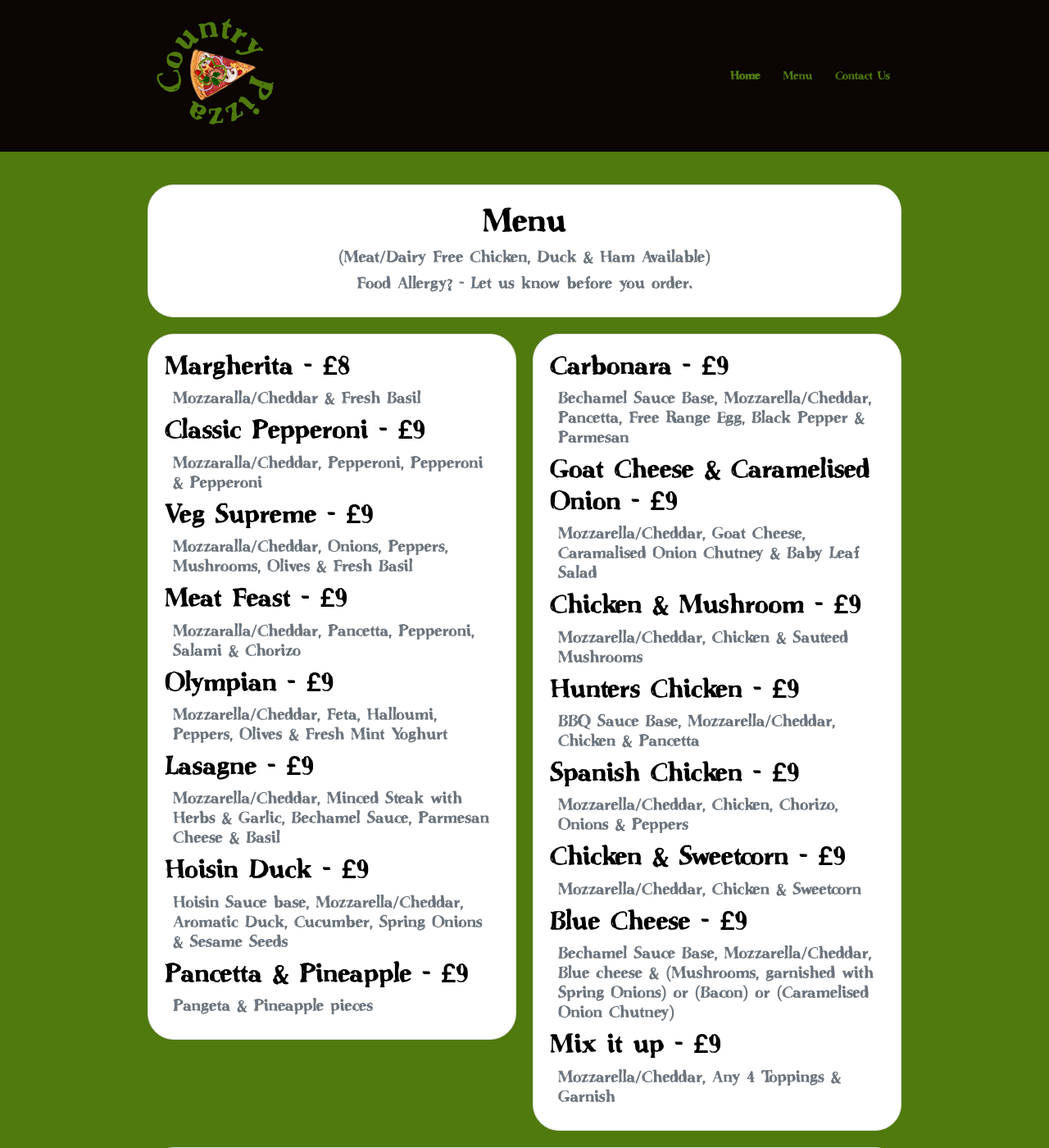
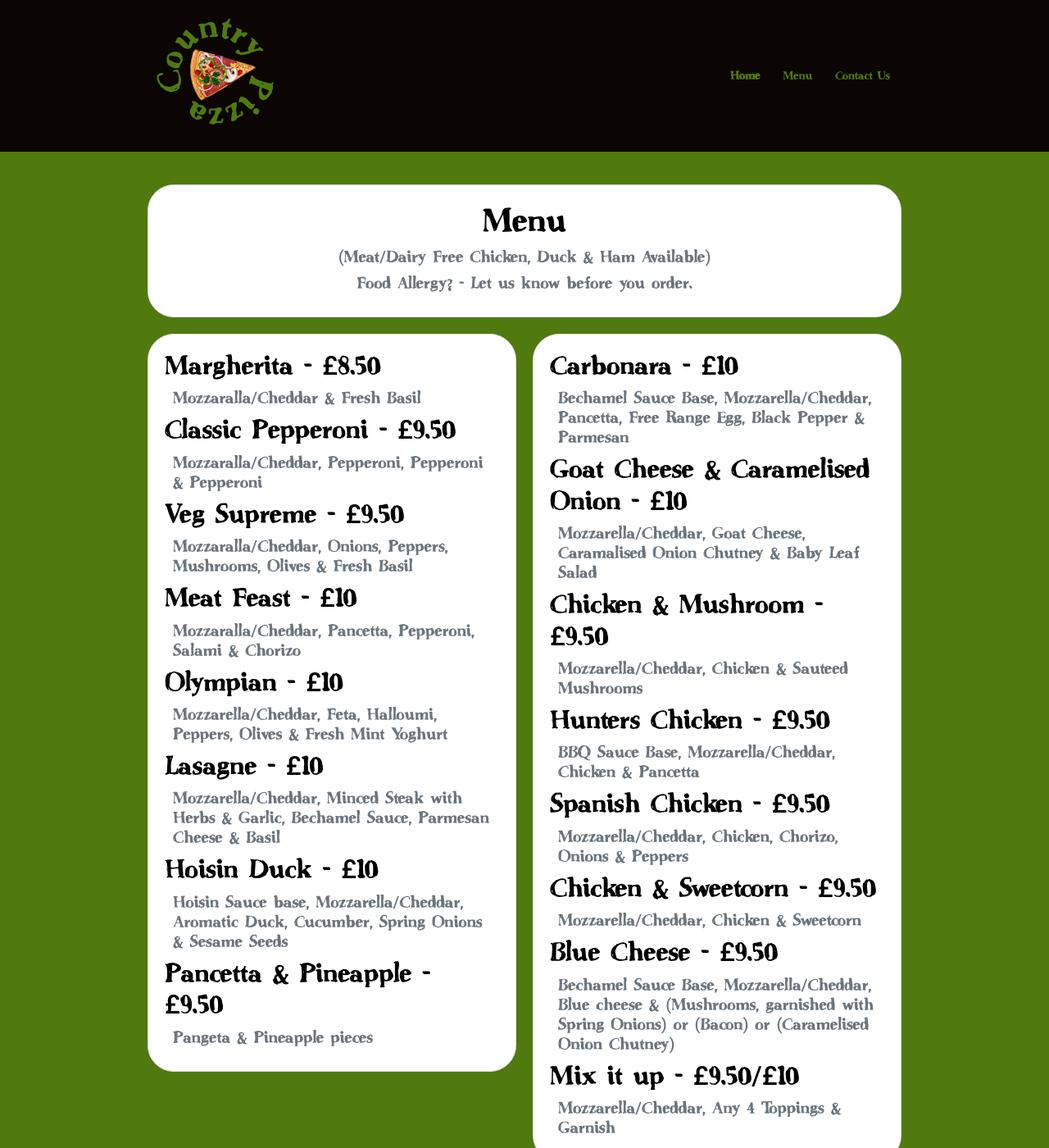
Before and after one commit to Blueberry-Click/countrypizza.uk, a Jekyll site: the page built from menu/index.html, in a window 1280 px wide and 1400 px high. Shown: the whole window at 82% size. Built offline with Jekyll 4.4.1, drawn with Linux system fonts in a browser that asks for light colours; some of the changed text lies outside the part shown.

Commit message:
Update menu.

```diff
--- a/menu/index.html
+++ b/menu/index.html
@@ -16,75 +16,78 @@ title: Menu
     <div class="row">
       <div class="col-md-6">
         <div class="position-relative p-2 text-left text-muted bg-body border border-dashed rounded-5">
-          <h2 class="text-body-emphasis">Margherita - £8</h2>
+          <h2 class="text-body-emphasis">Margherita - £8.50</h2>
           <h3 class="col-lg-12 mx-auto fs-5 text-muted">Mozzaralla/Cheddar & Fresh Basil</h3>
-          <h2 class="text-body-emphasis">Classic Pepperoni - £9</h2>
+          <h2 class="text-body-emphasis">Classic Pepperoni - £9.50</h2>
           <h3 class="col-lg-12 mx-auto fs-5 text-muted">Mozzaralla/Cheddar, Pepperoni, Pepperoni & Pepperoni</h3>
-          <h2 class="text-body-emphasis">Veg Supreme - £9</h2>
+          <h2 class="text-body-emphasis">Veg Supreme - £9.50</h2>
           <h3 class="col-lg-12 mx-auto fs-5 text-muted">Mozzaralla/Cheddar, Onions, Peppers, Mushrooms, Olives & Fresh
             Basil</h3>
-          <h2 class="text-body-emphasis">Meat Feast - £9</h2>
+          <h2 class="text-body-emphasis">Meat Feast - £10</h2>
           <h3 class="col-lg-12 mx-auto fs-5 text-muted">Mozzaralla/Cheddar, Pancetta, Pepperoni, Salami & Chorizo</h3>
-          <h2 class="text-body-emphasis">Olympian - £9</h2>
+          <h2 class="text-body-emphasis">Olympian - £10</h2>
           <h3 class="col-lg-12 mx-auto fs-5 text-muted">Mozzarella/Cheddar, Feta, Halloumi, Peppers, Olives & Fresh Mint
             Yoghurt</h3>
-          <h2 class="text-body-emphasis">Lasagne - £9</h2>
+          <h2 class="text-body-emphasis">Lasagne - £10</h2>
           <h3 class="col-lg-12 mx-auto fs-5 text-muted">Mozzarella/Cheddar, Minced Steak with Herbs & Garlic, Bechamel
             Sauce, Parmesan Cheese & Basil</h3>
-          <h2 class="text-body-emphasis">Hoisin Duck - £9</h2>
+          <h2 class="text-body-emphasis">Hoisin Duck - £10</h2>
           <h3 class="col-lg-12 mx-auto fs-5 text-muted">Hoisin Sauce base, Mozzarella/Cheddar, Aromatic Duck, Cucumber,
             Spring Onions & Sesame Seeds</h3>
-          <h2 class="text-body-emphasis">Pancetta & Pineapple - £9</h2>
+          <h2 class="text-body-emphasis">Pancetta & Pineapple - £9.50</h2>
           <h3 class="col-lg-12 mx-auto fs-5 text-muted">Pangeta & Pineapple pieces</h3>
         </div>
       </div>
       <div class="col-md-6">
         <div class="position-relative p-2 text-left text-muted bg-body border border-dashed rounded-5">
-          <h2 class="text-body-emphasis">Carbonara - £9</h2>
+          <h2 class="text-body-emphasis">Carbonara - £10</h2>
           <h3 class="col-lg-12 mx-auto fs-5 text-muted">Bechamel Sauce Base, Mozzarella/Cheddar, Pancetta, Free Range
             Egg, Black Pepper & Parmesan</h3>
-          <h2 class="text-body-emphasis">Goat Cheese & Caramelised Onion - £9</h2>
+          <h2 class="text-body-emphasis">Goat Cheese & Caramelised Onion - £10</h2>
           <h3 class="col-lg-12 mx-auto fs-5 text-muted">Mozzarella/Cheddar, Goat Cheese, Caramalised Onion Chutney &
             Baby Leaf Salad</h3>
-          <h2 class="text-body-emphasis">Chicken & Mushroom - £9</h2>
+          <h2 class="text-body-emphasis">Chicken & Mushroom - £9.50</h2>
           <h3 class="col-lg-12 mx-auto fs-5 text-muted">Mozzarella/Cheddar, Chicken & Sauteed Mushrooms</h3>
-          <h2 class="text-body-emphasis">Hunters Chicken - £9</h2>
+          <h2 class="text-body-emphasis">Hunters Chicken - £9.50</h2>
           <h3 class="col-lg-12 mx-auto fs-5 text-muted">BBQ Sauce Base, Mozzarella/Cheddar, Chicken & Pancetta</h3>
-          <h2 class="text-body-emphasis">Spanish Chicken - £9</h2>
+          <h2 class="text-body-emphasis">Spanish Chicken - £9.50</h2>
           <h3 class="col-lg-12 mx-auto fs-5 text-muted">Mozzarella/Cheddar, Chicken, Chorizo, Onions & Peppers</h3>
-          <h2 class="text-body-emphasis">Chicken & Sweetcorn - £9</h2>
+          <h2 class="text-body-emphasis">Chicken & Sweetcorn - £9.50</h2>
           <h3 class="col-lg-12 mx-auto fs-5 text-muted">Mozzarella/Cheddar, Chicken & Sweetcorn</h3>
-          <h2 class="text-body-emphasis">Blue Cheese - £9</h2>
+          <h2 class="text-body-emphasis">Blue Cheese - £9.50</h2>
           <h3 class="col-lg-12 mx-auto fs-5 text-muted">Bechamel Sauce Base, Mozzarella/Cheddar, Blue cheese &
             (Mushrooms, garnished with Spring Onions) or (Bacon) or (Caramelised Onion Chutney)</h3>
-          <h2 class="text-body-emphasis">Mix it up - £9</h2>
+          <h2 class="text-body-emphasis">Mix it up - £9.50/£10</h2>
           <h3 class="col-lg-12 mx-auto fs-5 text-muted">Mozzarella/Cheddar, Any 4 Toppings & Garnish</h3>
         </div>
       </div>
       <div class="col">
         <div class="mt-2 position-relative p-2 text-left text-muted bg-body border border-dashed rounded-5">
           <h1 class="mx-auto text-center"">Sides & Extras</h1>
-          <h2 class=" text-body-emphasis">Garlic Bread - £7</h2>
-            <h2 class="text-body-emphasis">Cheesey Garlic Bread - £8</h2>
+          <h2 class=" text-body-emphasis">Garlic Bread - £7.50</h2>
+            <h2 class="text-body-emphasis">Cheesey Garlic Bread - £8.50</h2>
             <h2 class="text-body-emphasis">Fries (Salted) - £2.50</h2>
             <h2 class="text-body-emphasis">Cheesy Fries - £3.50</h2>
-            <h2 class="text-body-emphasis">Squeeky Pig Fries - £6</h2>
+            <h2 class="text-body-emphasis">Squeeky Pig Fries - £7.50</h2>
             <h3 class="col-lg-12 mx-auto fs-5 text-muted">Fries, Mozzarella/Cheddar, Bacon, Halloumi & Sour Cream</h3>
-            <h2 class="text-body-emphasis">Hunters Fries - £6</h2>
+            <h2 class="text-body-emphasis">Hunters Fries - £7.50</h2>
             <h3 class="col-lg-12 mx-auto fs-5 text-muted">Fries, Mozzarella/Cheddar, BBQ Sauce, Chicken & Bacon</h3>
-            <h2 class="text-body-emphasis">Spanish Fries - £6</h2>
+            <h2 class="text-body-emphasis">Spanish Fries - £7.50</h2>
             <h3 class="col-lg-12 mx-auto fs-5 text-muted">Fries, Mozzarella/Cheddar, Pizza Sauce, Onions, Peppers,
               Chicken & Chorizo</h3>
-            <h2 class="text-body-emphasis">Greek Fries - £6</h2>
+            <h2 class="text-body-emphasis">Greek Fries - £7.50</h2>
             <h3 class="col-lg-12 mx-auto fs-5 text-muted">Fries, Mozzarella/Cheddar. Feta. Halloumi, Peppers, Olives &
               Fresh Mint Yoghurt</h3>
-            <h2 class="text-body-emphasis">Halloumi Fries - £7.50</h2>
+            <h2 class="text-body-emphasis">Fried Halloumi - £7.50</h2>
             <h3 class="col-lg-12 mx-auto fs-5 text-muted">10 pieces of fried halloumi on a bed of baby salad leaves &
               cherry tomatoes, with 2 dips (sweet chilli & Greek mint yoghurt)</h3>
-            <h2 class="text-body-emphasis">Waffles - £3.50</h2>
+            <h2 class="text-body-emphasis">Waffles - £4.50</h2>
             <h3 class="col-lg-12 mx-auto fs-5 text-muted">With up to 4 Toppings</h3>
-            <h2 class="text-body-emphasis">Add Sriracha to any pizza to make it HOT! - add 50p</h2>
+            <h2 class="text-body-emphasis">Add Sriracha to any pizza to make it <span style="color:red;">HOT!</span> -
+              add 50p</h2>
             <h2 class="text-body-emphasis">Add Extra Toppings - 50p each</h2>
+            <h2 class="text-body-emphasis">Add: Jalapenos - 50p Capers - 50p</h2>
+            <h2 class="text-body-emphasis">Anchovies - £1 Nduja - £1 Goat Cheese - £1</h2>
             <h2 class="text-body-emphasis">Vegan Cheese available / Dairy free/Nut free - add 50p</h2>
             <h2 class="text-body-emphasis">Gluten Free Base - add £1.50</h2>
         </div>
```
